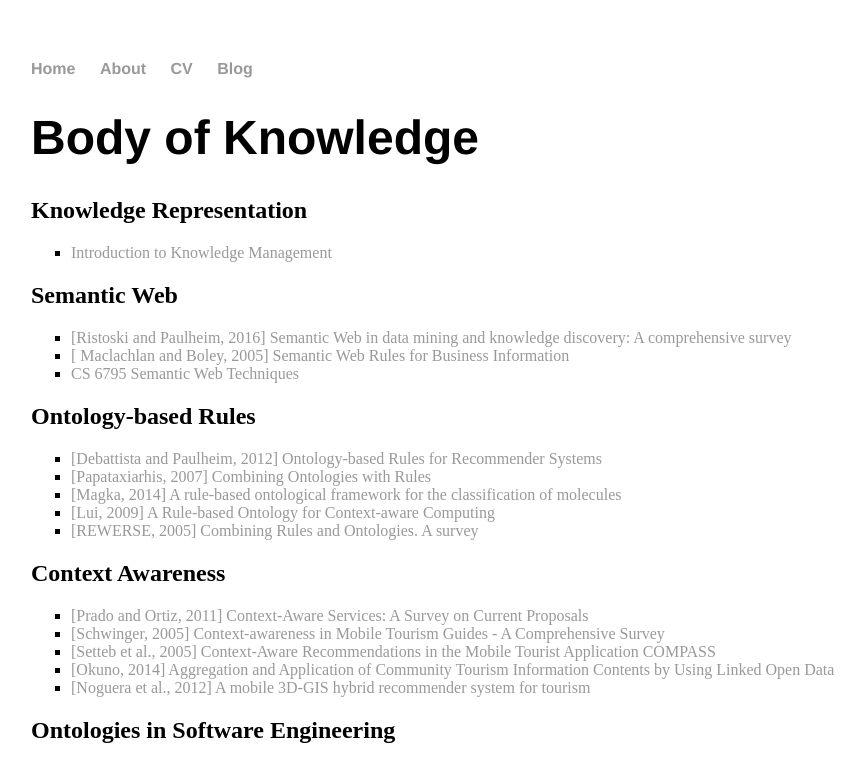
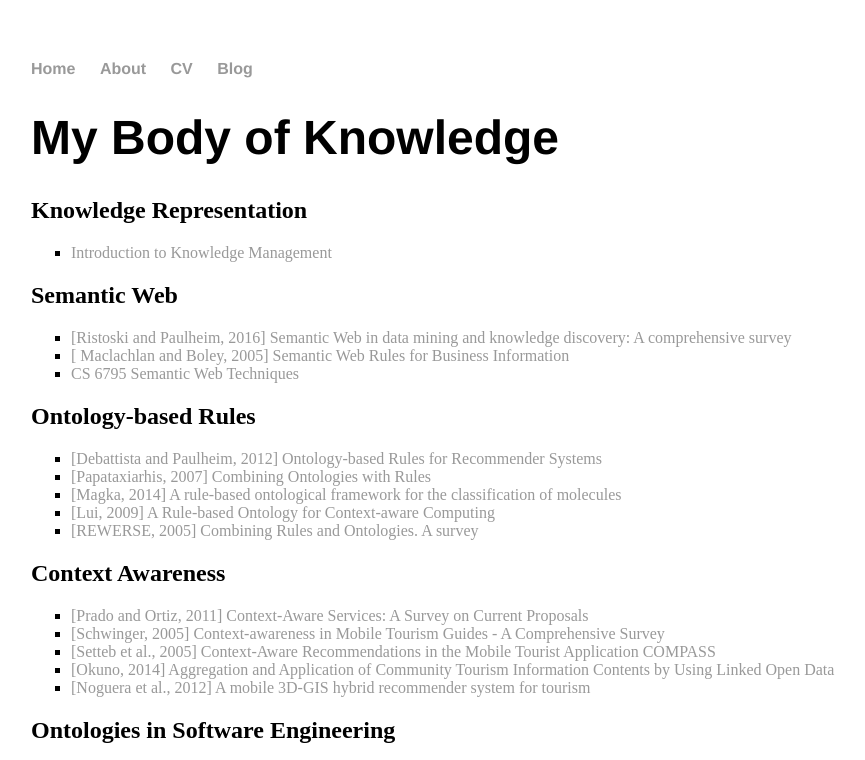
Before and after one commit to Intana088/Intana088.github.io, a plain HTML site: page bodyOfKnowledge/index.html in a window 1280 px wide. Shown: the top 760 px of the page, without its empty margins (161-1026 px from the left). Drawn offline with Linux system fonts and the light colour scheme.

Commit message:
Update index.html

```diff
--- a/bodyOfKnowledge/index.html
+++ b/bodyOfKnowledge/index.html
@@ -16,7 +16,7 @@
 		</nav>
 		<div class="container">
     		<div class="blurb">
-        		<h1>Body of Knowledge</h1>
+        		<h1>My Body of Knowledge</h1>
 			<h2>Knowledge Representation</h2>
 			 <ul style="list-style-type:square">
 				<li><a href="docs/IntroKR.pdf">Introduction to Knowledge Management</a></li>
```
